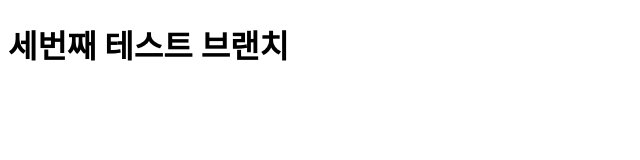
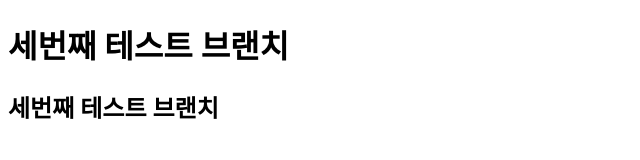
Before and after one commit to youngsun0331/hongik-HCI, a plain HTML site: page file/in.html in a window 1280 px wide. Shown: the whole page, without its empty margins (0-640 px from the left). Drawn offline with Linux system fonts and the light colour scheme.

Commit message:
feat : 3번째 브랜치

```diff
--- a/file/in.html
+++ b/file/in.html
@@ -7,5 +7,6 @@
 </head>
 <body>
     <h1> 세번째 테스트 브랜치</h1>
+    <h2> 세번째 테스트 브랜치</h2>
 </body>
 </html>
```
